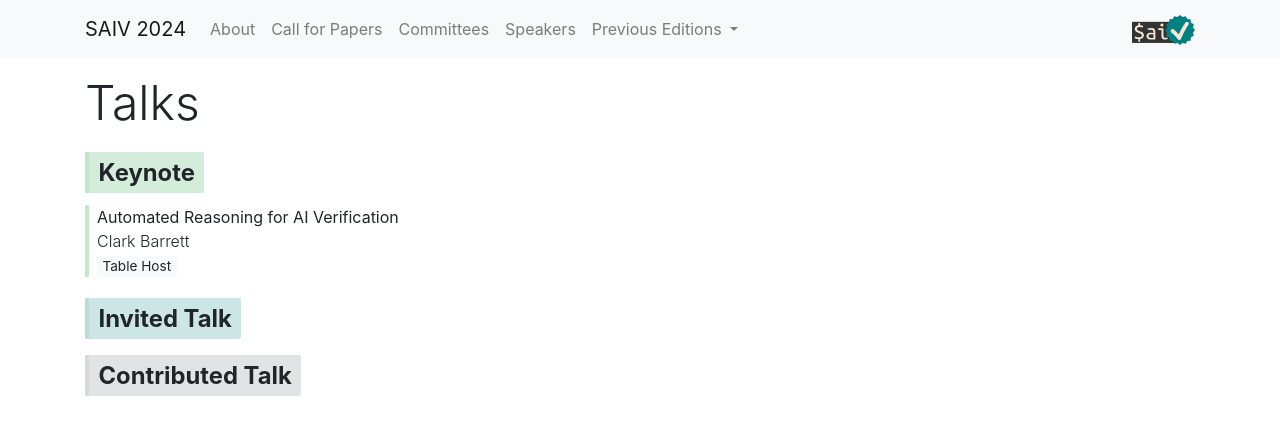
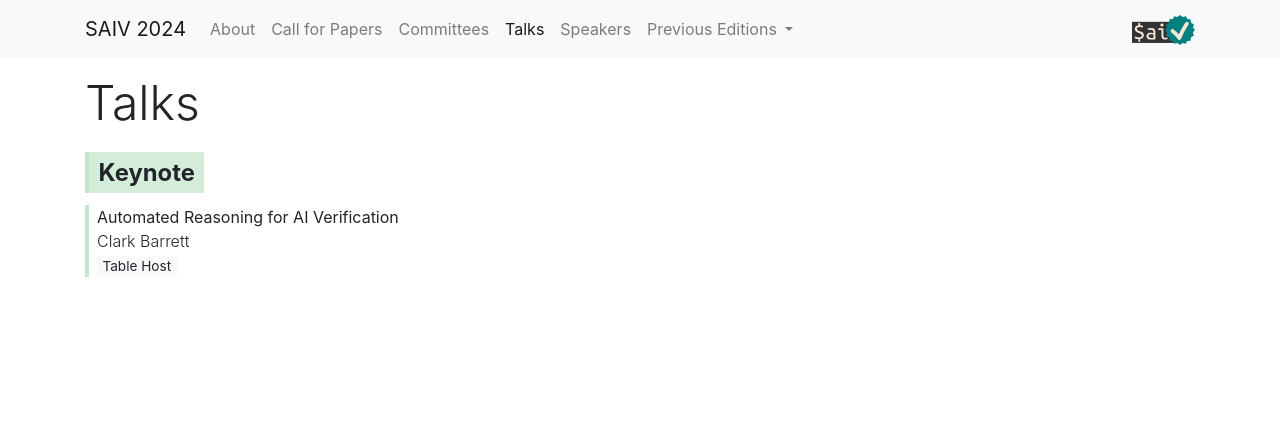
Before and after one commit to SAIV-conference/2025, a Jekyll site: the page built from talks/index.md, in a window 1280 px wide. Shown: the top 435 px of the page. Built offline with Jekyll 4.4.1, drawn with Linux system fonts in a browser that asks for light colours; part of the change alters nothing that is shown.

Commit message:
Update _config.yml

```diff
--- a/_config.yml
+++ b/_config.yml
@@ -78,8 +78,8 @@ conference:
         relative_url: /committees/
       #- name: Program
         #relative_url: /program/
-      #- name: Talks
-        #relative_url: /talks/
+      - name: Talks
+        relative_url: /talks/
       - name: Speakers
         relative_url: /speakers/
       #- name: Location
@@ -163,10 +163,10 @@ conference:
     main_categories:
       - name: Keynote
         color: success
-      - name: Invited Talk
-        color: primary
-      - name: Contributed Talk
-        color: secondary
+      #- name: Invited Talk
+        #color: primary
+      #- name: Contributed Talk
+        #color: secondary
     ## Hide icons on talk overview page
     hide_icons: false
 
```
